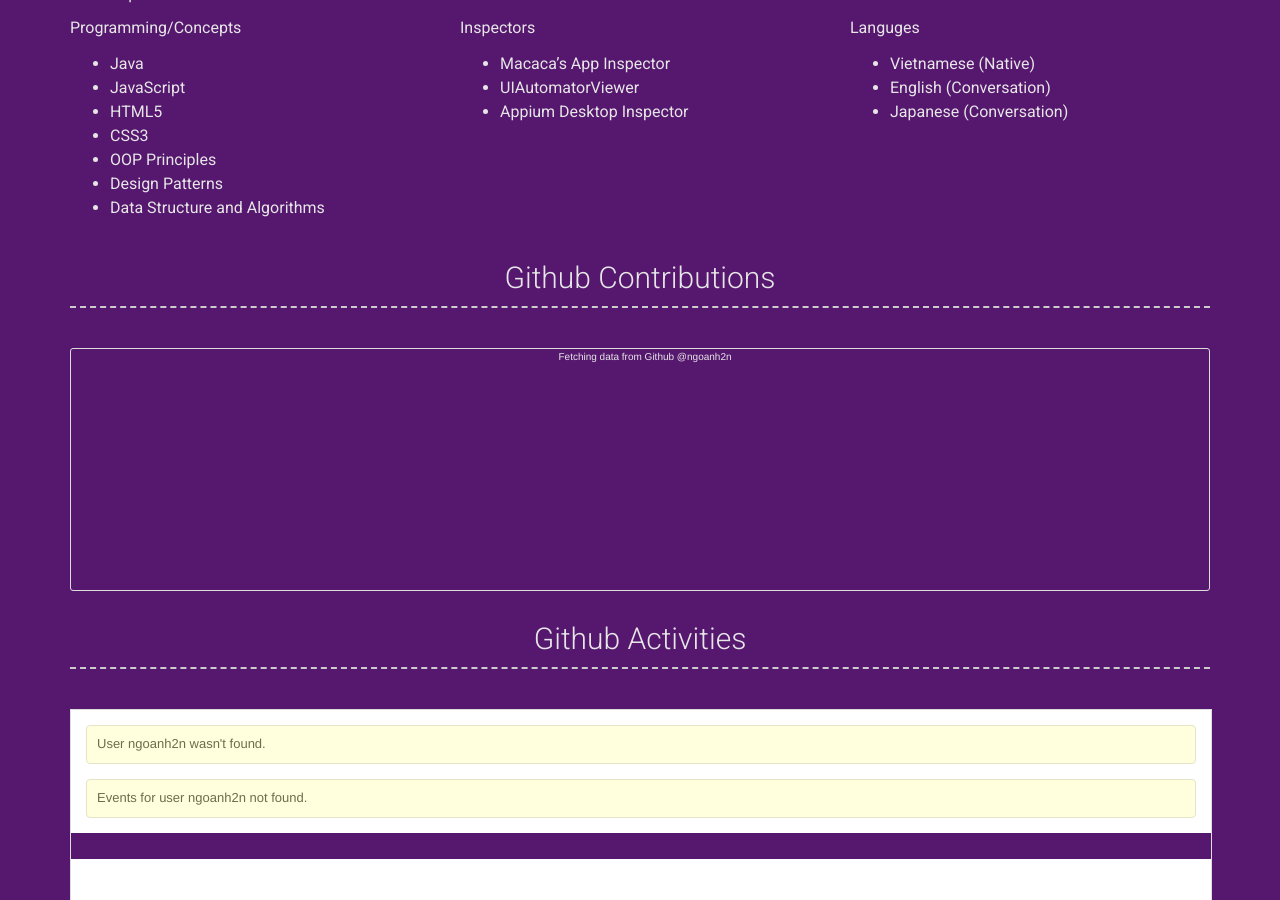
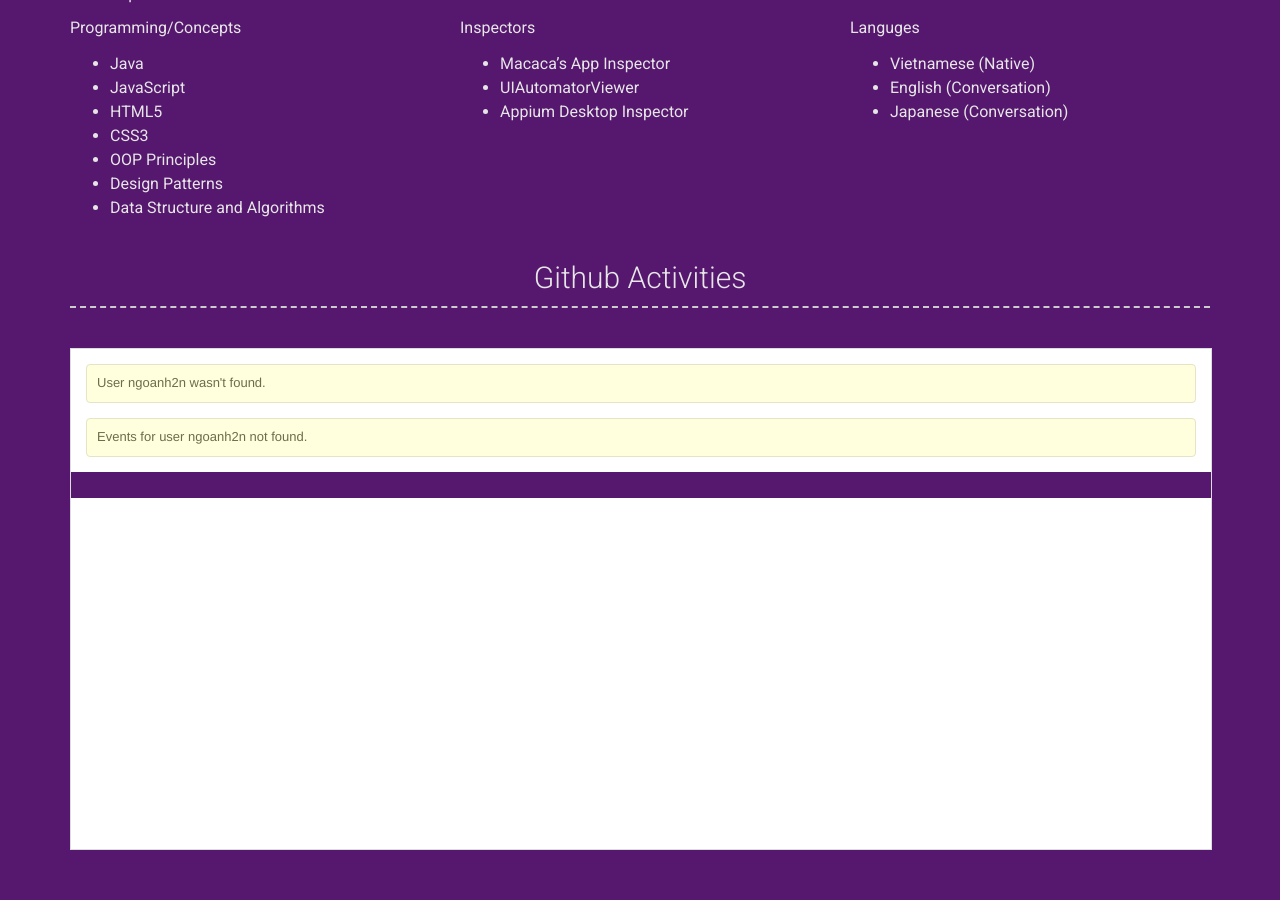
Before and after one commit to ngoanh2n/ngoanh2n.github.io, a Jekyll site: the page built from index.md, in a window 1280 px wide and 900 px high, scrolled down 2020 px. Built offline with Jekyll 4.4.1, drawn with Linux system fonts in a browser that asks for light colours; nearby versions of some CDN libraries; a style sheet for code colours, icons or effects is not loaded.

Commit message:
Hide GitHub contrubutions

```diff
--- a/_includes/github.html
+++ b/_includes/github.html
@@ -1,6 +1,6 @@
 <!-- Github contributions graph -->
-<script src="https://unpkg.com/github-calendar@latest/dist/github-calendar.min.js"></script>
-<!-- <link rel="stylesheet" href="https://unpkg.com/github-calendar@latest/dist/github-calendar-responsive.css"/> -->
+<!-- <script src="https://unpkg.com/github-calendar@latest/dist/github-calendar.min.js"></script>
+<link rel="stylesheet" href="https://unpkg.com/github-calendar@latest/dist/github-calendar-responsive.css"/>
 
 <div class="container more-container">
     <h3>Github Contributions</h3>
@@ -10,7 +10,7 @@
     <script>
         GitHubCalendar(".calendar", "ngoanh2n", { responsive: true });
     </script>
-</div>
+</div> -->
 
 
 <!-- Github activities -->
```
